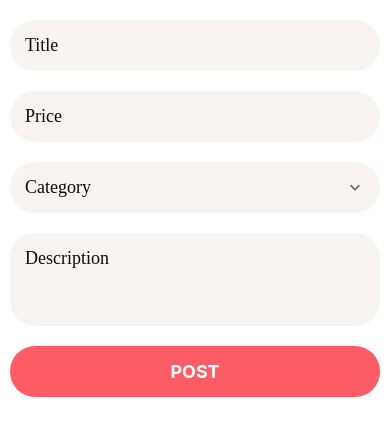
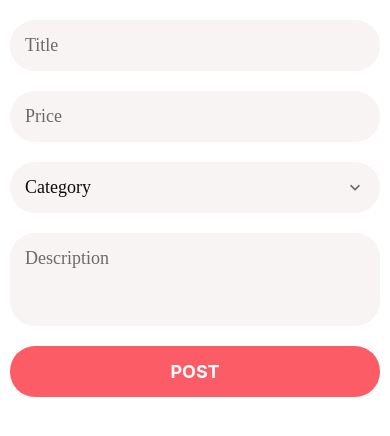
Before and after one commit to dano5342/react-native-tutorial, a React Native app: screen / in a window 390 px wide. Shown: the top 436 px of the page. Built offline with nearby package versions, Linux system fonts and the light colour scheme.

Commit message:
completed up until end of course improvements, shall work on these then check solutions

```diff
--- a/app/components/AppPicker.js
+++ b/app/components/AppPicker.js
@@ -29,9 +29,8 @@ function AppPicker({ icon, items, onSelectItem, placeholder, selectedItem }) {
               style={styles.icon}
             />
           )}
-          <AppText style={styles.text}>
-            {selectedItem ? selectedItem.label : placeholder}
-          </AppText>
+
+          { selectedItem ? <AppText style={styles.text}>{selectedItem.label}</AppText> : <AppText style={styles.placeholder}>{placeholder}</AppText> }
           <MaterialCommunityIcons
             name="chevron-down"
             size={20}
@@ -73,6 +72,10 @@ const styles = StyleSheet.create({
   icon: {
     marginRight: 10,
   },
+  placeholder: {
+    color: defaultStyles.medium,
+    flex: 1,
+  },
   text: {
     flex: 1,
   },
--- a/app/components/AppTextInput.js
+++ b/app/components/AppTextInput.js
@@ -15,7 +15,11 @@ function AppTextInput({ icon, ...otherProps }) {
           style={styles.icon}
         />
       )}
-      <TextInput style={defaultStyles.text} {...otherProps} />
+      <TextInput
+        placeholderTextColor={defaultStyles.colors.medium}
+        style={defaultStyles.text}
+        {...otherProps}
+        />
     </View>
   );
 }
--- a/app/components/forms/AppFormPicker.js
+++ b/app/components/forms/AppFormPicker.js
@@ -1,8 +1,10 @@
 import React from "react";
 import { useFormikContext } from "formik";
-
+import { StyleSheet } from 'react-native'
+import colors from '../../config/colors';
 import AppPicker from "../AppPicker";
 import ErrorMessage from "./ErrorMessage";
+
 
 function AppFormPicker({ items, name, placeholder }) {
   const { errors, setFieldValue, touched, values } = useFormikContext();
@@ -10,6 +12,7 @@ function AppFormPicker({ items, name, placeholder }) {
   return (
     <>
       <AppPicker
+        style={styles.text}
         items={items}
         onSelectItem={(item) => setFieldValue(name, item)}
         placeholder={placeholder}
@@ -21,3 +24,9 @@ function AppFormPicker({ items, name, placeholder }) {
 }
 
 export default AppFormPicker;
+
+const styles = StyleSheet.create({
+  text: {
+    placeholderColor: colors.medium
+  }
+})
```
